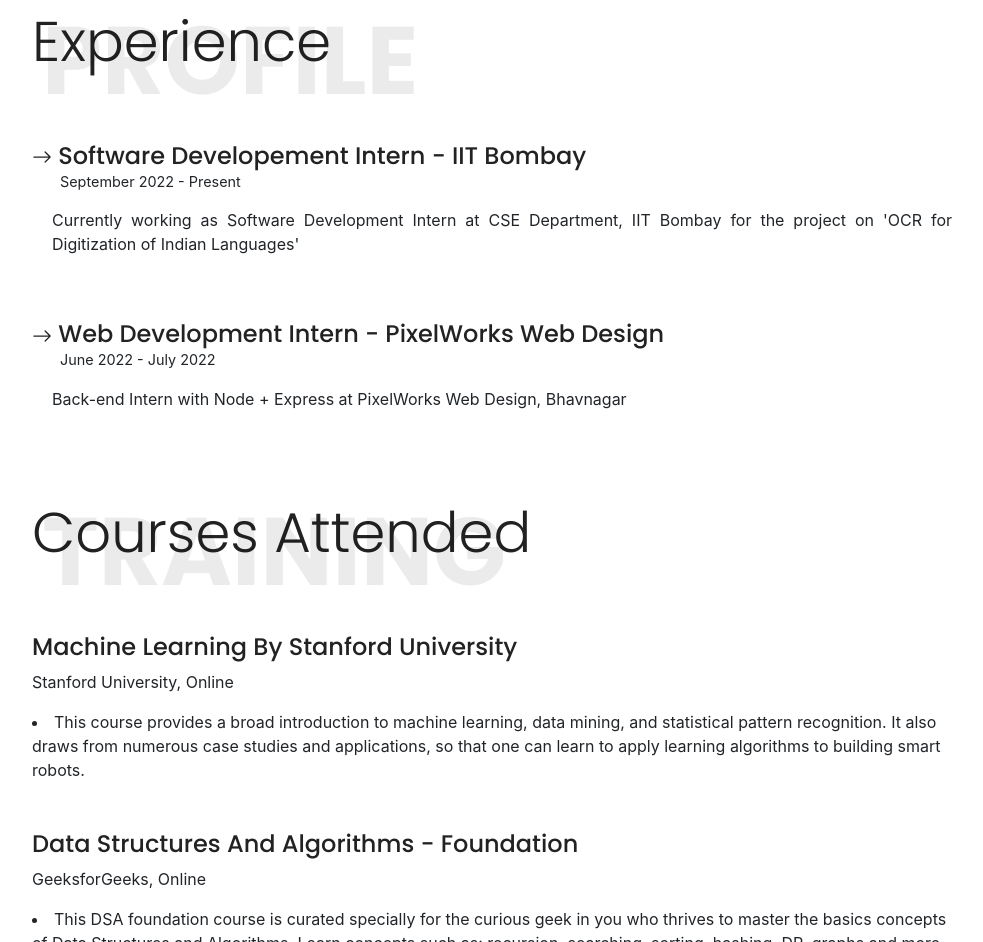
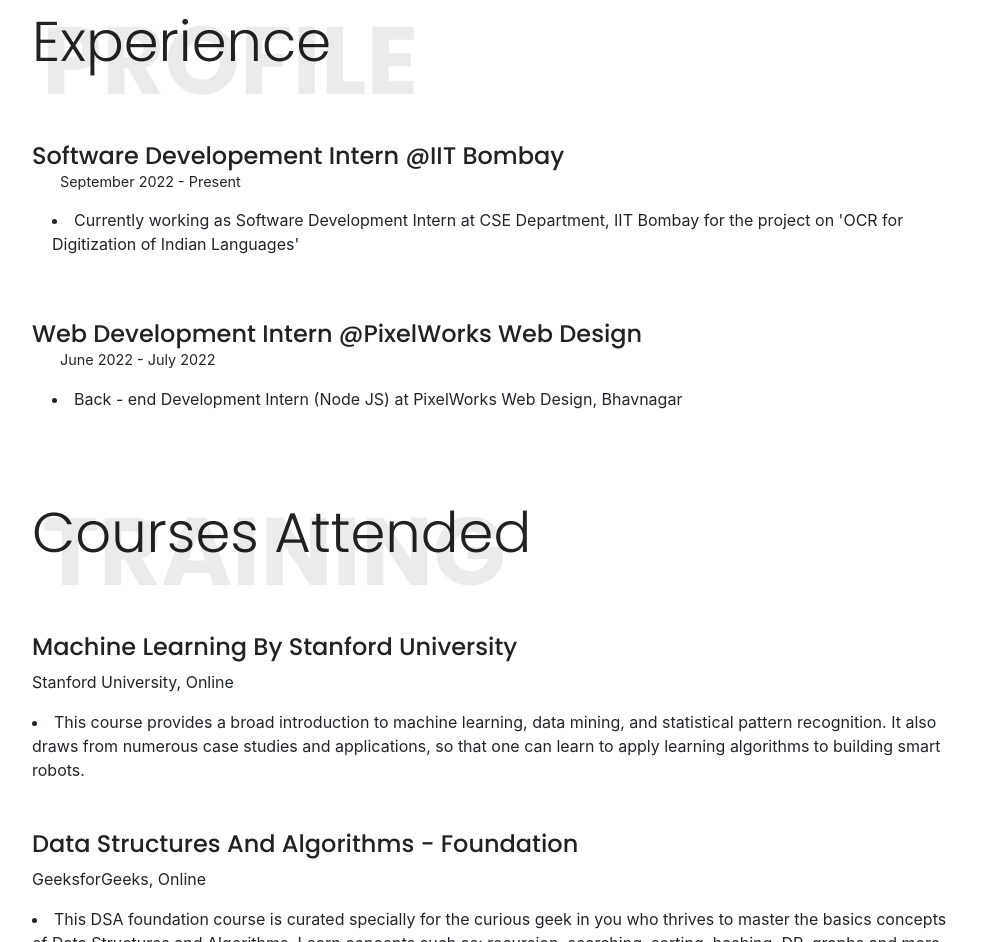
Before and after one commit to Harshal2502/Portfolio-Website, a plain HTML site: page index.html in a window 1280 px wide. Shown: the part 2361-3303 px from the top of the page, without its empty margins (53-1036 px from the left). Drawn offline with nearby package versions, Linux system fonts and the light colour scheme.

Commit message:
Update index.html

```diff
--- a/index.html
+++ b/index.html
@@ -263,9 +263,7 @@
 
                             <div class="py-4">
                                 <div class="desc">
-                                    <h4 style="margin-bottom: 0;"><svg xmlns="http://www.w3.org/2000/svg" width="20" height="20" fill="currentColor" class="bi bi-arrow-right" viewBox="0 0 16 16">
-                                        <path fill-rule="evenodd" d="M1 8a.5.5 0 0 1 .5-.5h11.793l-3.147-3.146a.5.5 0 0 1 .708-.708l4 4a.5.5 0 0 1 0 .708l-4 4a.5.5 0 0 1-.708-.708L13.293 8.5H1.5A.5.5 0 0 1 1 8z"/>
-                                      </svg> Software Developement Intern - IIT Bombay</h4>
+                                    <h4 style="margin-bottom: 0;">Software Developement Intern @IIT Bombay</h4>
 
                                 </div>
                                 <div>
@@ -273,23 +271,21 @@
                                 </div>
                                 <div style="margin-left: 20px;">
                                     <p>
-                                        Currently working as Software Development Intern at CSE Department, IIT Bombay
-                                        for the project on 'OCR for Digitization of Indian Languages'
+                                        <li>Currently working as Software Development Intern at CSE Department, IIT Bombay
+                                        for the project on 'OCR for Digitization of Indian Languages'</li>
                                     </p>
                                 </div>
                             </div>
 
                             <div class="py-4">
                                 <div class="desc">
-                                    <h4 style="margin-bottom: 0;"><svg xmlns="http://www.w3.org/2000/svg" width="20" height="20" fill="currentColor" class="bi bi-arrow-right" viewBox="0 0 16 16">
-                                        <path fill-rule="evenodd" d="M1 8a.5.5 0 0 1 .5-.5h11.793l-3.147-3.146a.5.5 0 0 1 .708-.708l4 4a.5.5 0 0 1 0 .708l-4 4a.5.5 0 0 1-.708-.708L13.293 8.5H1.5A.5.5 0 0 1 1 8z"/>
-                                      </svg> Web Development Intern - PixelWorks Web Design</h4>
+                                    <h4 style="margin-bottom: 0;">Web Development Intern  @PixelWorks Web Design</h4>
                                 </div>
                                 <div>
                                     <p style="font-size: 0.9rem; margin-left: 28px;">June 2022 - July 2022</p>
                                 </div>
                                 <div style="margin-left: 20px;"">
-                                    <p>Back-end Intern with Node + Express at PixelWorks Web Design, Bhavnagar</p>
+                                    <p><li>Back - end Development Intern (Node JS) at PixelWorks Web Design, Bhavnagar</li></p>
                                 </div>
                             </div>
                         </div>
```
